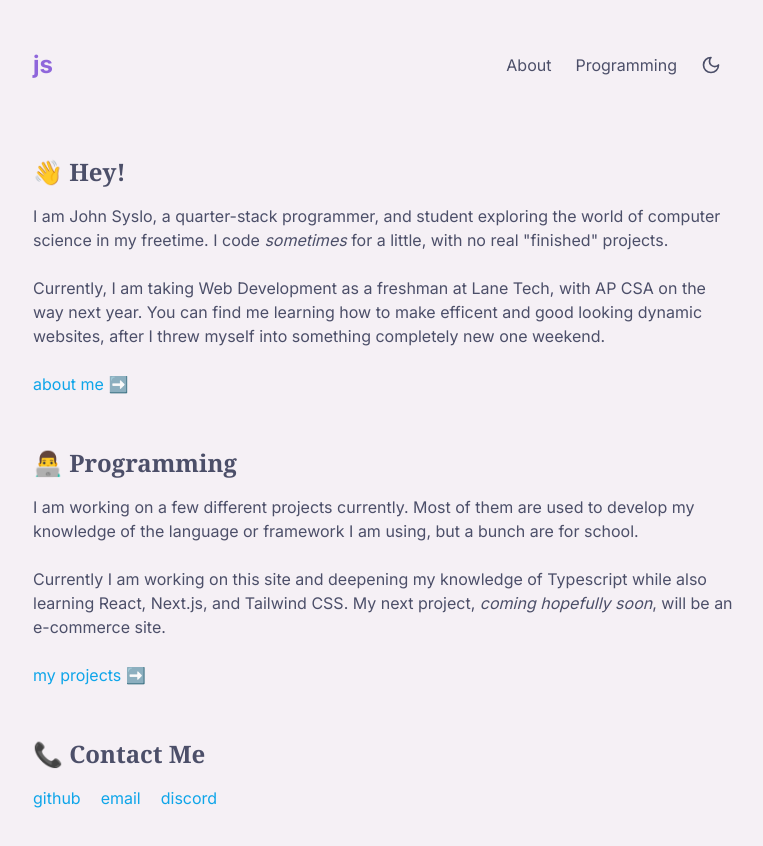
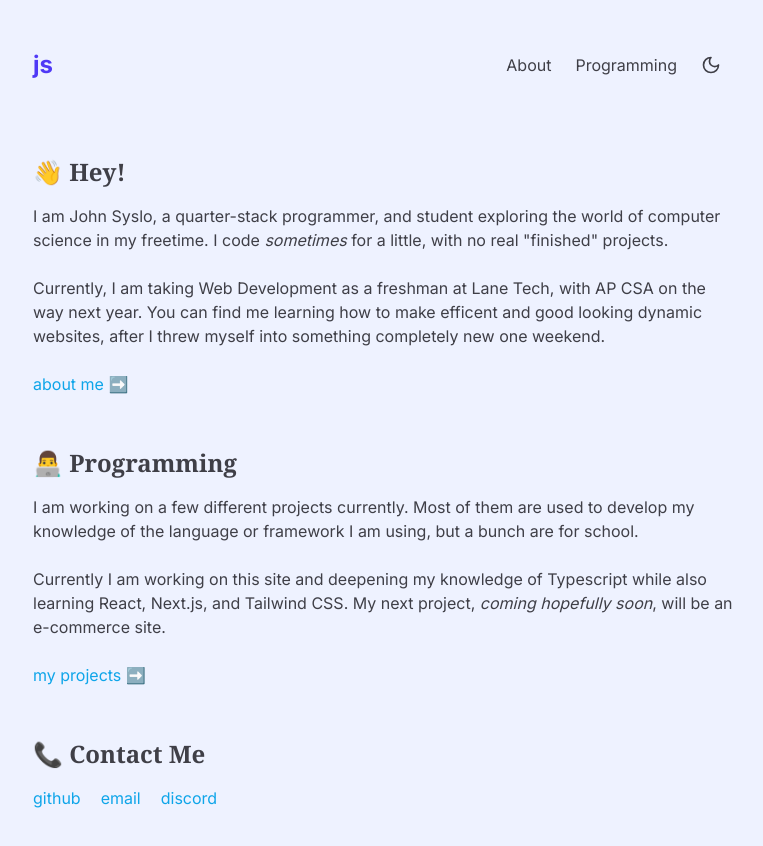
Before and after one commit to johnsyslo/portfolio, a Next.js app: page / in a window 1280 px wide. Shown: the top 846 px of the page, without its empty margins (257-1020 px from the left). Built offline with nearby package versions, Linux system fonts and the light colour scheme.

Commit message:
style: new colors

```diff
--- a/src/app/globals.css
+++ b/src/app/globals.css
@@ -7,20 +7,20 @@ html {
 }
 
 :root {
-  --background: #f5f0f5;
-  --text: #4c4f69;
-  --primary: #733fd5;
-  --secondary: #a67ef1;
-  --accent: #8f66db;
+  --background: oklch(96.2% 0.018 272.314); /* Indigo 50 */
+  --text: oklch(37% 0.013 285.805); /* Zinc 900 */
+  --primary: oklch(45.7% 0.24 277.023); /* Indigo 700 */
+  --secondary: oklch(67.3% 0.182 276.935); /* Indigo 400 */
+  --accent: oklch(51.1% 0.262 276.966); /* Indigo 600 */
   --font-inter: ${inter.style.fontFamily};
 }
 
 [data-theme='dark'] {
   --background: #1c1c1e;
-  --text: #dedede;
-  --primary: #733fd5;
-  --secondary: #a67ef1;
-  --accent: #8f66db;
+  --text: #dddddd;
+  --primary: oklch(45.7% 0.24 277.023); /* Indigo 700 */
+  --secondary: oklch(67.3% 0.182 276.935); /* Indigo 400 */
+  --accent: oklch(51.1% 0.262 276.966); /* Indigo 600 */
 }
 
 body {
--- a/src/components/navbar/NavLinks.tsx
+++ b/src/components/navbar/NavLinks.tsx
@@ -16,7 +16,7 @@ export default function NavLinks() {
           <Link
             key={link.name}
             href={link.href}
-            className={clsx('px-3 text-base hover:text-violet-600')}
+            className={clsx('px-3 text-base hover:text-[var(--accent)]')}
           >
             <p>{link.name}</p>
           </Link>
--- a/src/components/navbar/ThemeSwitcher.tsx
+++ b/src/components/navbar/ThemeSwitcher.tsx
@@ -19,13 +19,19 @@ export default function ThemeSwitch() {
 
   if (theme === 'dark') {
     return (
-      <LuSun className="mx-3 text-xl hover:text-violet-600" onClick={() => setTheme('light')} />
+      <LuSun
+        className="mx-3 text-xl hover:text-[var(--accent)]"
+        onClick={() => setTheme('light')}
+      />
     );
   }
 
   if (theme === 'light') {
     return (
-      <LuMoon className="mx-3 text-xl hover:text-violet-600" onClick={() => setTheme('dark')} />
+      <LuMoon
+        className="mx-3 text-xl hover:text-[var(--accent)]"
+        onClick={() => setTheme('dark')}
+      />
     );
   }
   return null;
```
